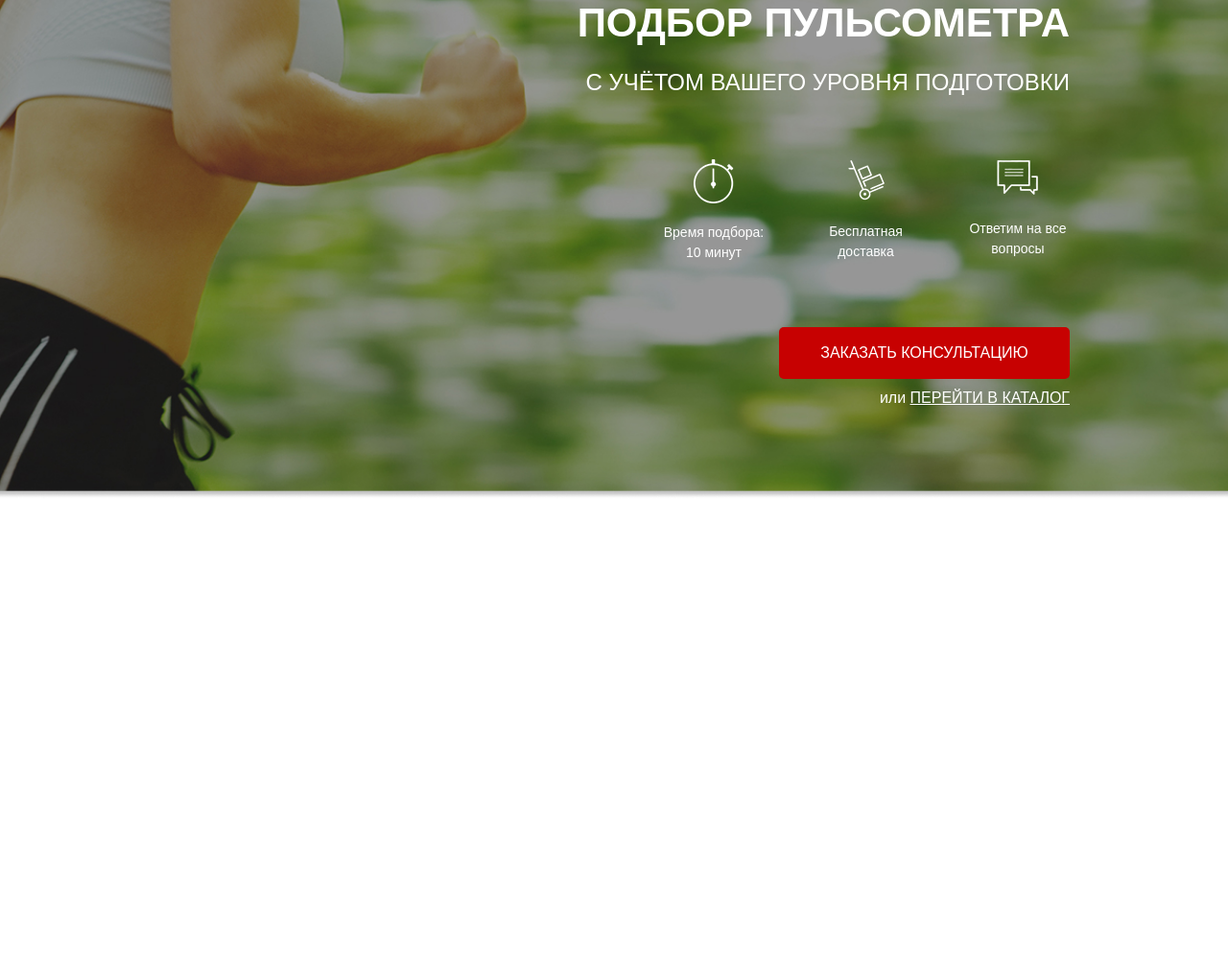
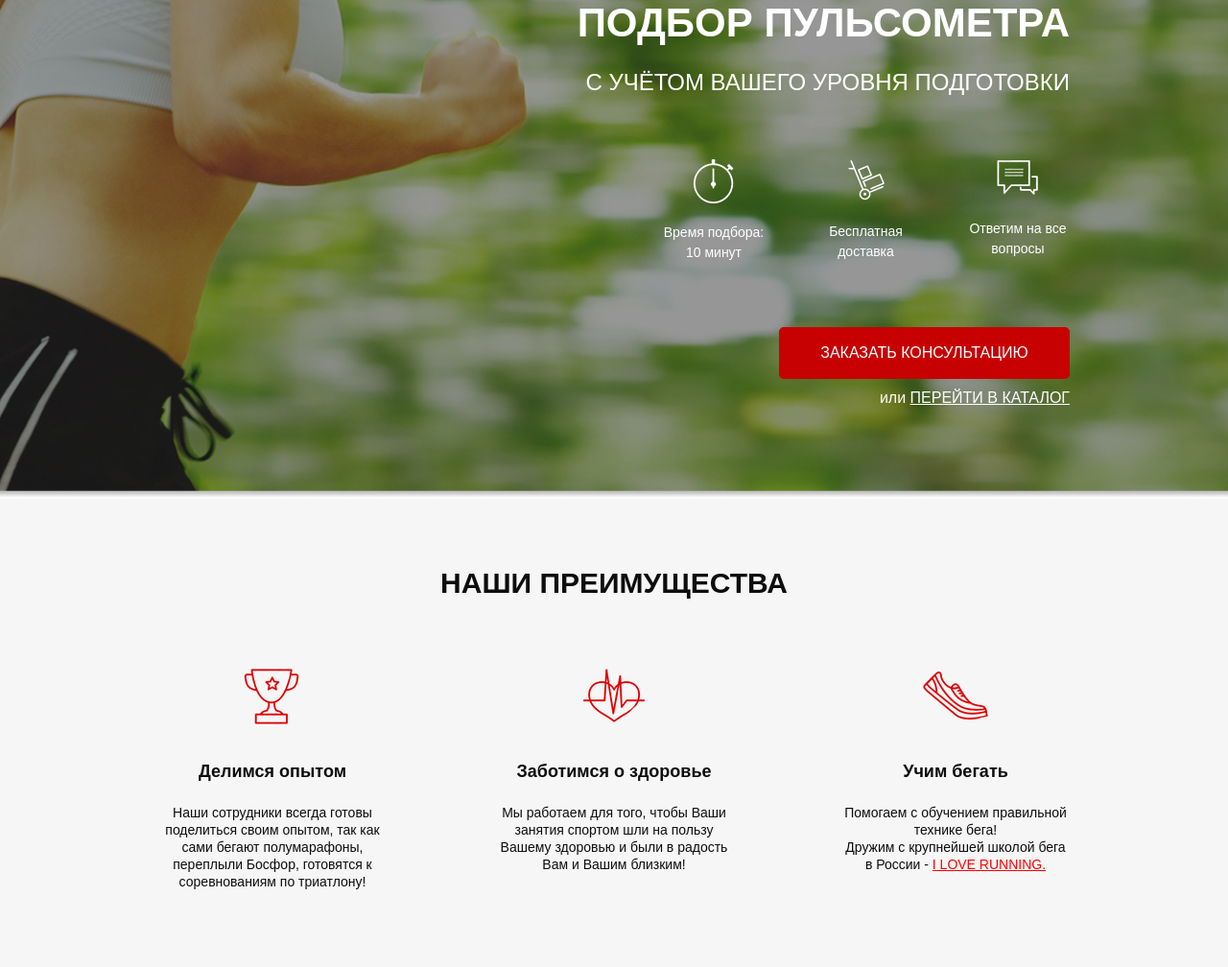
Before and after one commit to lightofheven/puls, a website: page src/index.html in a window 1280 px wide. Shown: the part 168-1176 px from the top of the page at 96% size. Before the commit the page ends 800 px from the top, so only its background shows below. Drawn offline with Linux system fonts and the light colour scheme.

Commit message:
Benefits Section

```diff
--- a/src/index.html
+++ b/src/index.html
@@ -10,6 +10,7 @@
     <link rel="stylesheet" href="css/style.min.css">
 </head>
 <body>
+
     <div class="promo">
         <div class="container">
             <header class="header">
@@ -54,5 +55,30 @@
         </div>
     </div>
 
+    <div class="benefits">
+        <div class="container">
+            <h2 class="title">НАШИ ПРЕИМУЩЕСТВА</h2>
+            <div class="benefits__wreapper">
+                <div class="benefits__item">
+                    <img src="icons/cup.png" alt="cup" class="benefits__icon">
+                    <div class="benefits__subtitle">Делимся опытом</div>
+                    <div class="benefits__descr">Наши сотрудники всегда готовы поделиться своим опытом, так как сами бегают полумарафоны, переплыли Босфор, готовятся к соревнованиям по триатлону!</div>
+                </div>
+                <div class="benefits__item">
+                    <img src="icons/heart.png" alt="heart" class="benefits__icon">
+                    <div class="benefits__subtitle">Заботимся о здоровье</div>
+                    <div class="benefits__descr">Мы работаем для того, чтобы Ваши занятия спортом шли на пользу Вашему здоровью и были в радость Вам и Вашим близким!</div>
+                </div>
+                <div class="benefits__item">
+                    <img src="icons/shoe.png" alt="shoe" class="benefits__icon">
+                    <div class="benefits__subtitle">Учим бегать</div>
+                    <div class="benefits__descr">Помогаем с обучением правильной технике бега!<br> Дружим с крупнейшей школой бега в России -
+                    <a href="#">I LOVE RUNNING.</a>
+                    </div>
+                </div>
+            </div>
+        </div>
+    </div>
+
 </body>
 </html>
--- /dev/null
+++ b/src/sass/blocks/_benfits.scss
@@ -0,0 +1,33 @@
+.benefits {
+    padding: 70px 0 80px 0;
+    background-color: #F6F6F6;
+    &__wreapper{
+        margin-top: 65px;
+        display: flex;
+        justify-content: space-between;
+    }
+    &__item {
+        display: flex;
+        flex-direction: column;
+        align-items:center;
+        max-width: 238px;
+    }
+    &__subtitle {
+        margin-top: 35px;
+        font-weight: 700;
+        font-size: 18px;
+        color: #0D0D0D;
+    }
+    &__descr {
+        margin-top: 20px;
+        font-weight: 300;
+        font-size: 14px;
+        line-height: 18px;
+        color: #0D0D0D;
+        text-align: center;
+        a {
+            color: #FF0000;
+            text-decoration: underline;
+        }
+    }
+}
--- /dev/null
+++ b/src/sass/blocks/_titles.scss
@@ -0,0 +1,6 @@
+.title {
+    text-align: center;
+    font-weight: 700;
+    font-size: 30px;
+    color: #0D0D0D;
+}
--- a/src/sass/style.scss
+++ b/src/sass/style.scss
@@ -9,3 +9,5 @@
 @import 'blocks/promo';
 @import 'blocks/header';
 @import 'blocks/button';
+@import 'blocks/benfits';
+@import 'blocks/titles';
```
Also changed, not shown: src/css/style.min.css.
